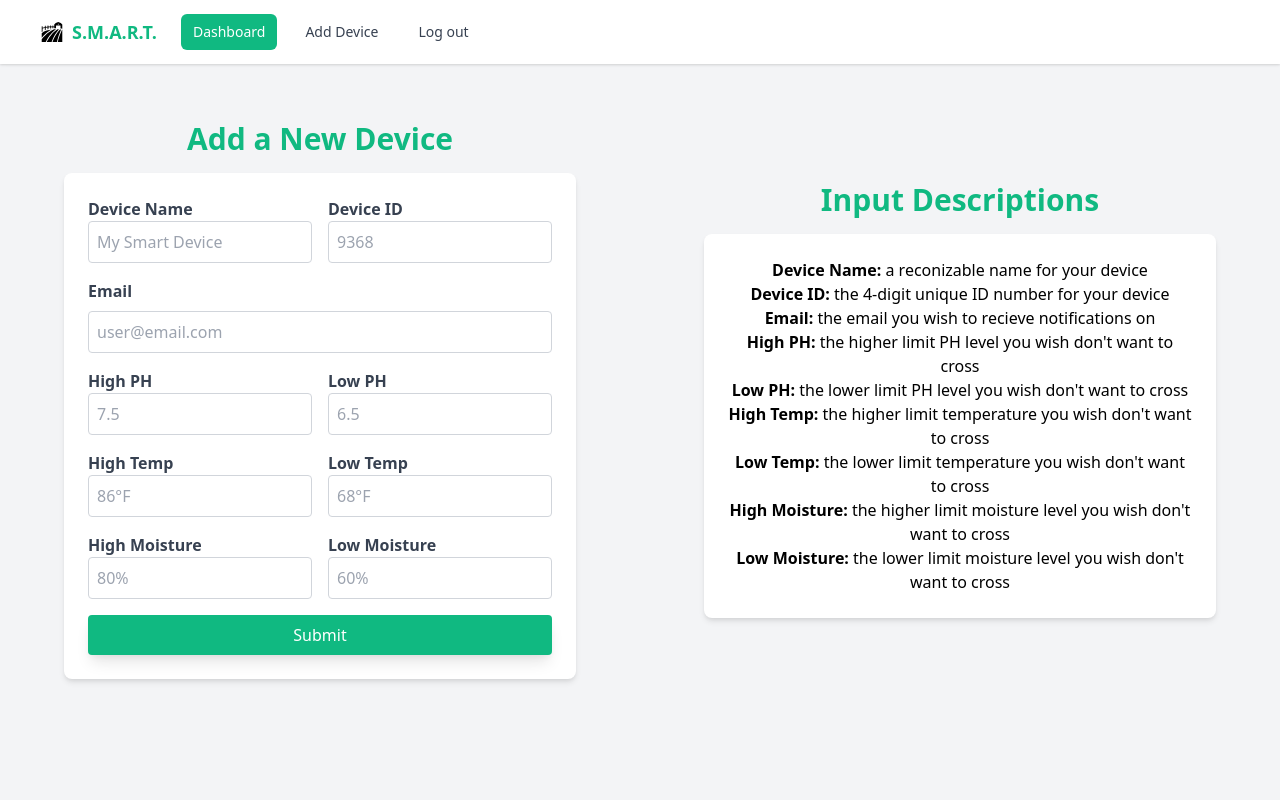
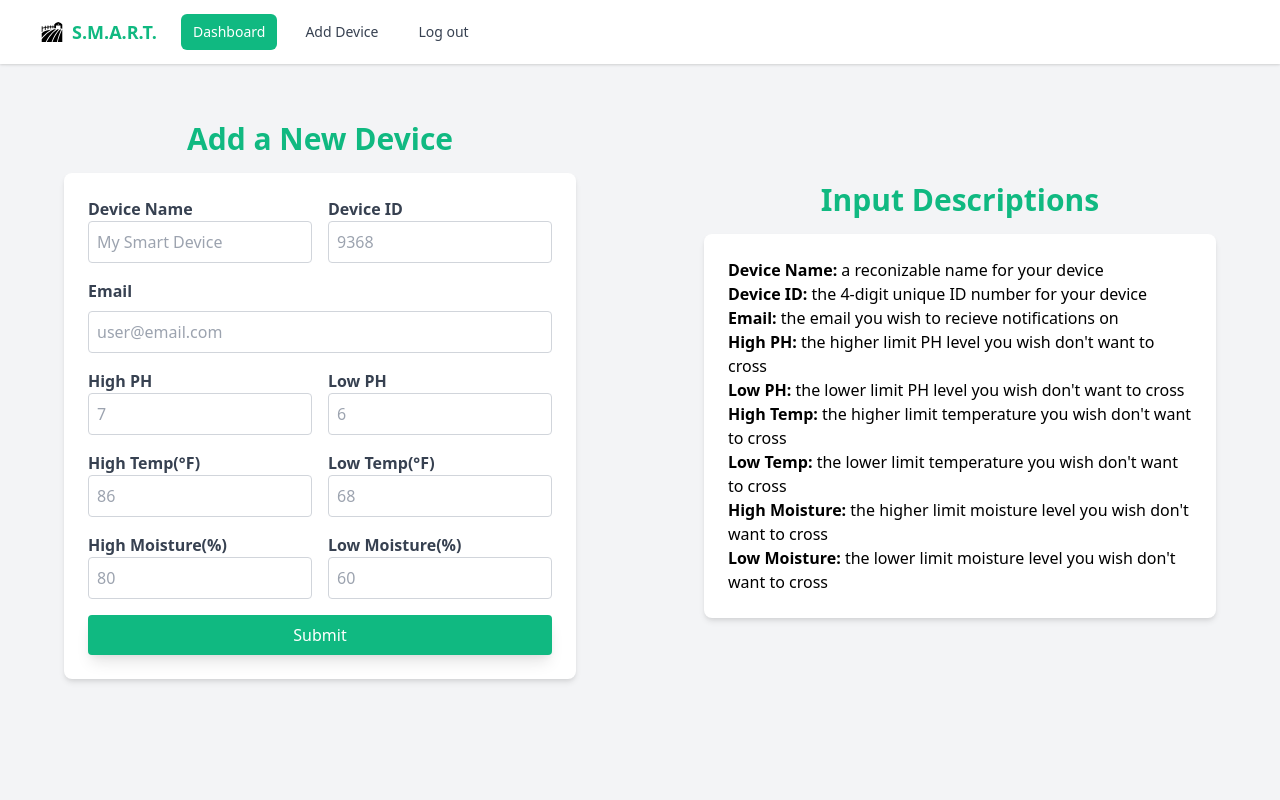
Before and after one commit to Nolan-Reilly/sparkHacks, a Flask app: page /index in a window 1280 px wide. Run offline with Flask 3, Linux system fonts and the light colour scheme.

Commit message:
fixed format

```diff
--- a/website/templates/index.html
+++ b/website/templates/index.html
@@ -97,35 +97,35 @@
           <div class="flex justify-between gap-4">
             <div class="w-1/2">
               <label for="highPH" class="mb-2 font-semibold text-gray-700">High PH</label>
-              <input class="w-full p-2 mb-4 border border-gray-300 rounded" type="text" id="highPH" name="highPH" placeholder="7.5">
+              <input class="w-full p-2 mb-4 border border-gray-300 rounded" type="text" id="highPH" name="highPH" placeholder="7">
             </div>
             <div class="w-1/2">
               <label for="lowPH" class="mb-2 font-semibold text-gray-700">Low PH</label>
-              <input class="w-full p-2 mb-4 border border-gray-300 rounded" type="text" id="lowPH" name="lowPH" placeholder="6.5">
+              <input class="w-full p-2 mb-4 border border-gray-300 rounded" type="text" id="lowPH" name="lowPH" placeholder="6">
             </div>
           </div>
 
           <!-- Label and Input for user to enter High and Low Temperature level -->
           <div class="flex justify-between gap-4">
             <div class="w-1/2">
-              <label for="highTemp" class="mb-2 font-semibold text-gray-700">High Temp</label>
-              <input class="w-full p-2 mb-4 border border-gray-300 rounded" type="text" id="highTemp" name="highTemp" placeholder="86°F">
+              <label for="highTemp" class="mb-2 font-semibold text-gray-700">High Temp(°F)</label>
+              <input class="w-full p-2 mb-4 border border-gray-300 rounded" type="text" id="highTemp" name="highTemp" placeholder="86">
             </div>
             <div class="w-1/2">
-              <label for="lowTemp" class="mb-2 font-semibold text-gray-700">Low Temp</label>
-              <input class="w-full p-2 mb-4 border border-gray-300 rounded" type="text" id="lowTemp" name="lowTemp" placeholder="68°F">
+              <label for="lowTemp" class="mb-2 font-semibold text-gray-700">Low Temp(°F)</label>
+              <input class="w-full p-2 mb-4 border border-gray-300 rounded" type="text" id="lowTemp" name="lowTemp" placeholder="68">
             </div>
           </div>
 
           <!-- Label and Input for High and Low moisture percentage -->
           <div class="flex justify-between gap-4">
             <div class="w-1/2">
-              <label for="highMoisture" class="mb-2 font-semibold text-gray-700">High Moisture</label>
-              <input class="w-full p-2 mb-4 border border-gray-300 rounded" type="text" id="highMoisture" name="highMoisture" placeholder="80%">
+              <label for="highMoisture" class="mb-2 font-semibold text-gray-700">High Moisture(%)</label>
+              <input class="w-full p-2 mb-4 border border-gray-300 rounded" type="text" id="highMoisture" name="highMoisture" placeholder="80">
             </div>
             <div class="w-1/2">
-              <label for="lowMoisture" class="mb-2 font-semibold text-gray-700">Low Moisture</label>
-              <input class="w-full p-2 mb-4 border border-gray-300 rounded" type="text" id="lowMoisture" name="lowMoisture" placeholder="60%">
+              <label for="lowMoisture" class="mb-2 font-semibold text-gray-700">Low Moisture(%)</label>
+              <input class="w-full p-2 mb-4 border border-gray-300 rounded" type="text" id="lowMoisture" name="lowMoisture" placeholder="60">
             </div>
           </div>
 
@@ -144,7 +144,7 @@
 
         <!-- Flex Container -->
         <div class="flex flex-col w-full max-w-lg bg-white p-6 rounded-lg shadow-md">
-          <ul class="text-center">
+          <ul>
             <li><strong>Device Name:</strong> a reconizable name for your device </li>
             <li><strong>Device ID:</strong> the 4-digit unique ID number for your device</li>
             <li><strong>Email: </strong> the email you wish to recieve notifications on</li>
```
